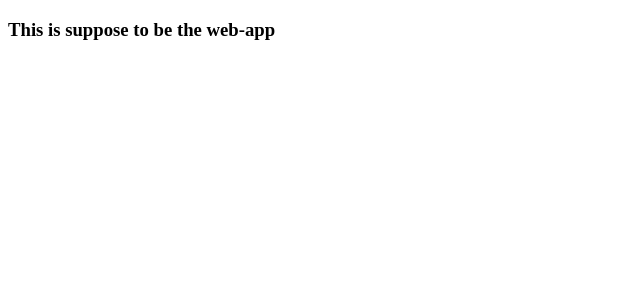
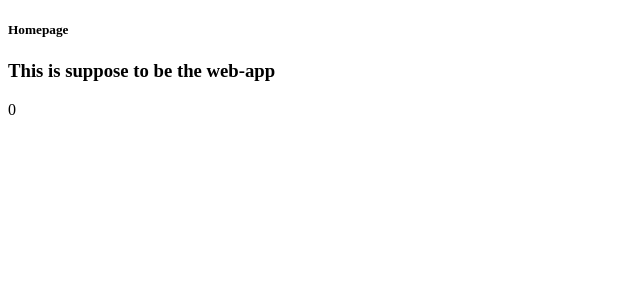
Before and after one commit to edunomatseye/webpck, a React app: page / in a window 1280 px wide. Shown: the top 300 px of the page, without its empty margins (0-640 px from the left). Built offline with nearby package versions, Linux system fonts and the light colour scheme.

Commit message:
added counter state to App component

```diff
--- a/package.json
+++ b/package.json
@@ -5,7 +5,8 @@
   "main": "index.js",
   "scripts": {
     "start": "webpack serve --config=webpack.config.js --watch --open",
-    "test": "echo \"Error: no test specified\" && exit 1"
+    "test": "echo \"Error: no test specified\" && exit 1",
+    "build": "webpack build --mode=production --config=webpack.config.js"
   },
   "keywords": [],
   "author": "",
--- a/src/app.tsx
+++ b/src/app.tsx
@@ -1,6 +1,13 @@
+import React from "react";
+
 const App = () => {
+    const [count, setCount] = React.useState(0);
     return (
-        <h3>This is suppose to be the web-app</h3>
+        <>
+            <h5>Homepage</h5>
+            <h3>This is suppose to be the web-app</h3>
+            <span>{count}</span>
+        </>
     )
 }
 
```
